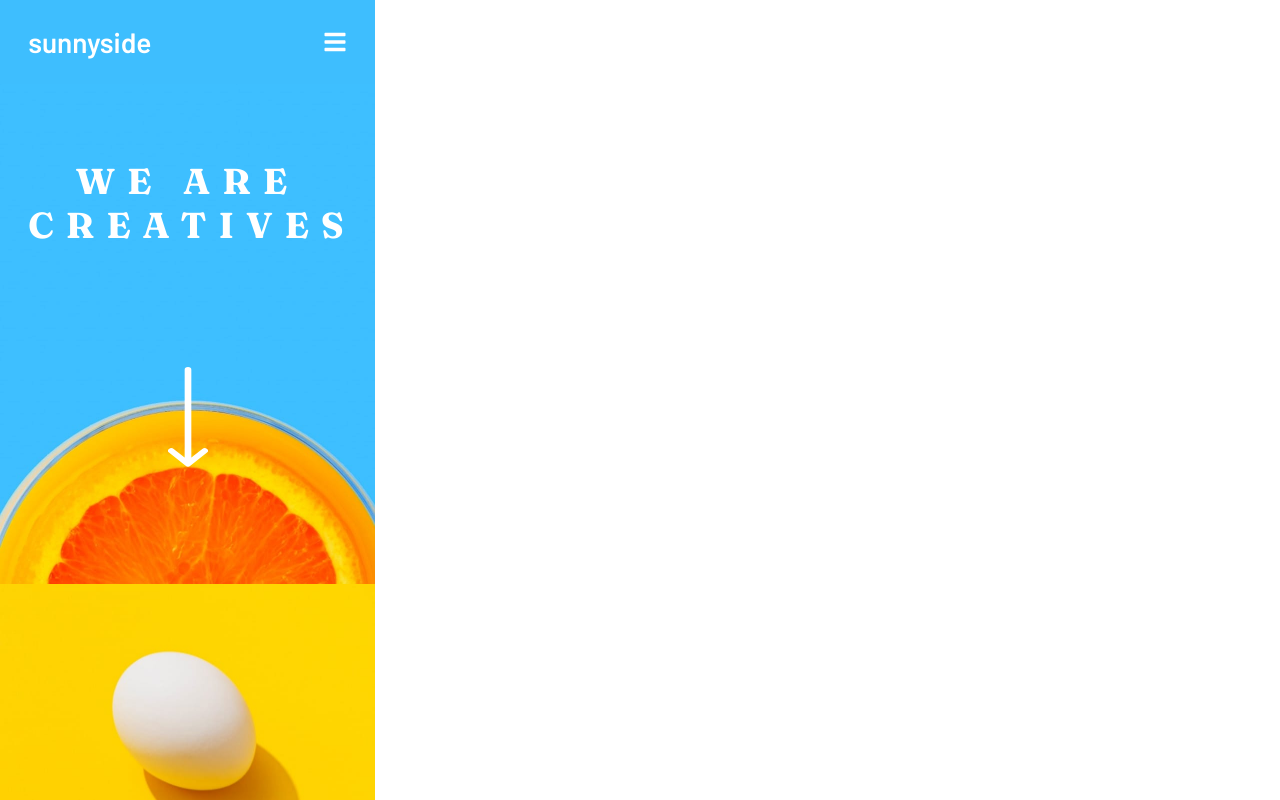
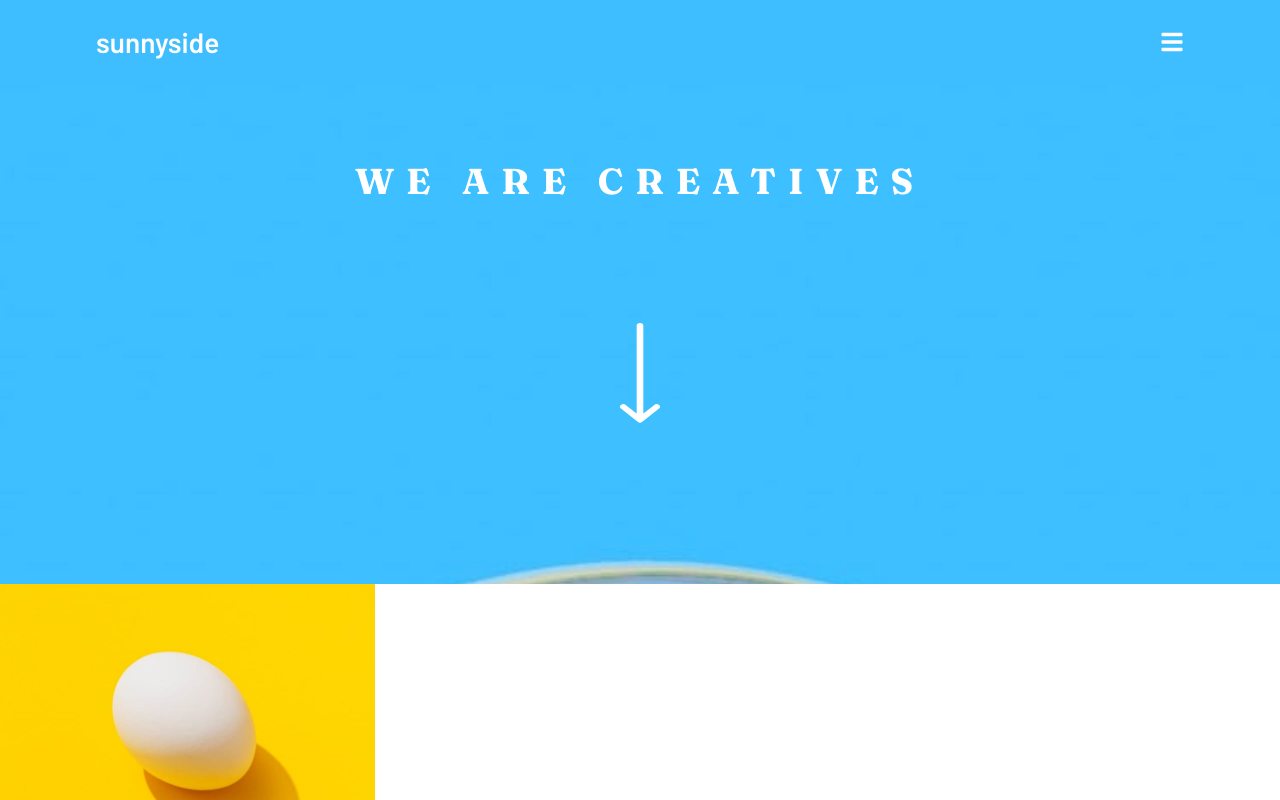
Before and after one commit to joegiuffrida/sunnyside-agency-landing-page, a Next.js app: page / in a window 1280 px wide. Shown: the top 800 px of the page. Built offline with nearby package versions, Linux system fonts and the light colour scheme.

Commit message:
utilizing flex shorthand to set grow to 1 and flex basis to 0

```diff
--- a/components/layout/Layout.module.css
+++ b/components/layout/Layout.module.css
@@ -1,4 +1,6 @@
 .container {
+  display: flex;
+  flex-direction: column;
   padding: 0;
 }
 
@@ -6,8 +8,8 @@
   min-height: 100vh;
   padding: 0;
   margin: 0;
-  /* flex: 1; */
-  display: flex;
-  flex-direction: column;
+  flex: 1;
+  /* display: flex;
+  flex-direction: column; */
   align-items: center;
 }
--- a/components/layout/Nav.module.css
+++ b/components/layout/Nav.module.css
@@ -4,7 +4,8 @@
   padding: 25px 0;
   background-color: hsl(200, 99%, 62%);
   min-width: 320px;
-  max-width: 375px;
+  /* max-width: 375px; */
+  flex: 1;
 }
 
 .navHeader {
--- a/styles/Home.module.css
+++ b/styles/Home.module.css
@@ -38,8 +38,9 @@
   display: flex;
   flex-direction: column;
   align-items: center;
-  max-width: 375px;
+  /* max-width: 375px; */
   min-width: 320px;
+  flex: 1;
   /* height: 500px; */
 }
 
@@ -52,7 +53,7 @@
   background-position: center;
   background-repeat: no-repeat;
   width: 100%;
-  min-width: 320px;
+  /* min-width: 320px; */
   height: 500px;
 }
 
```
